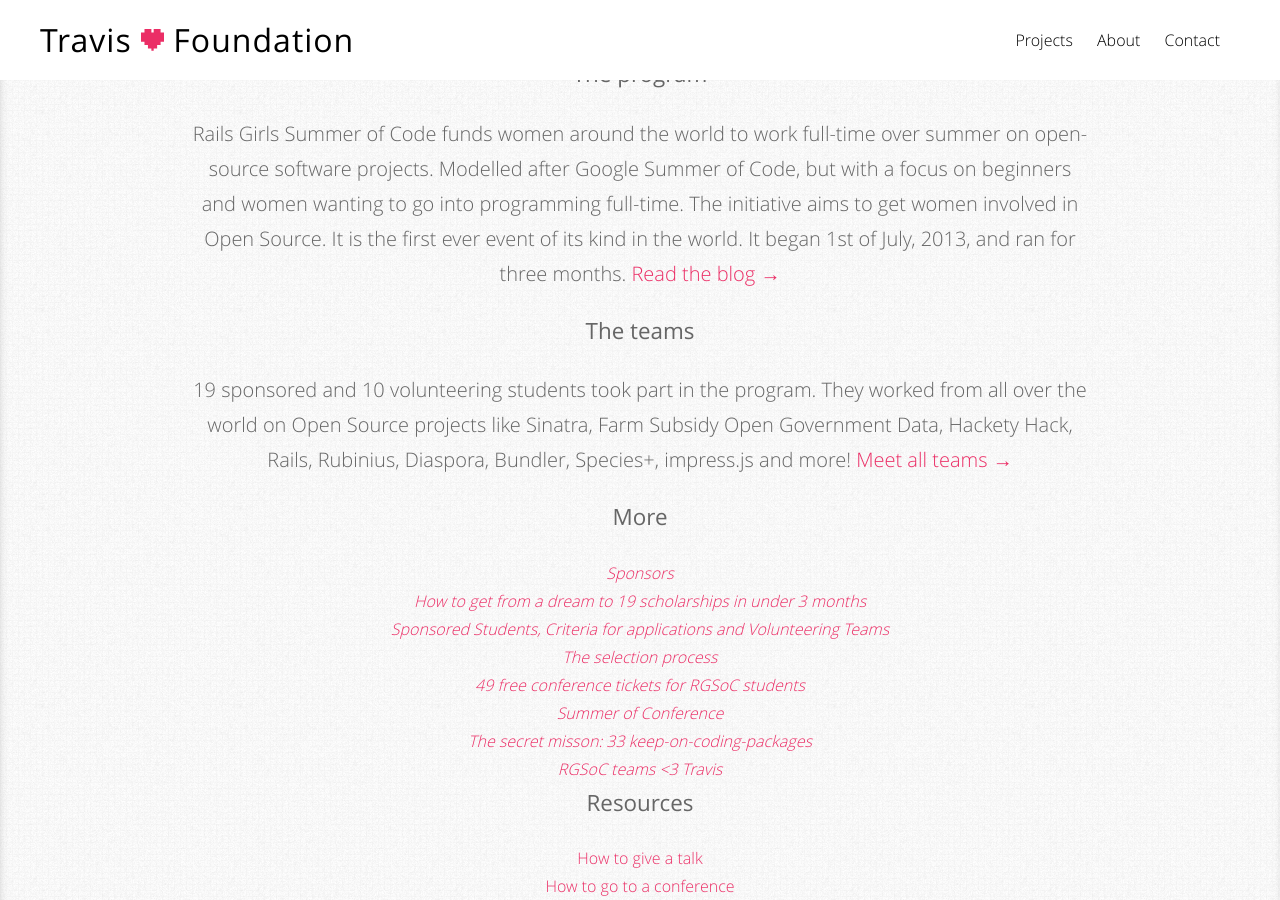
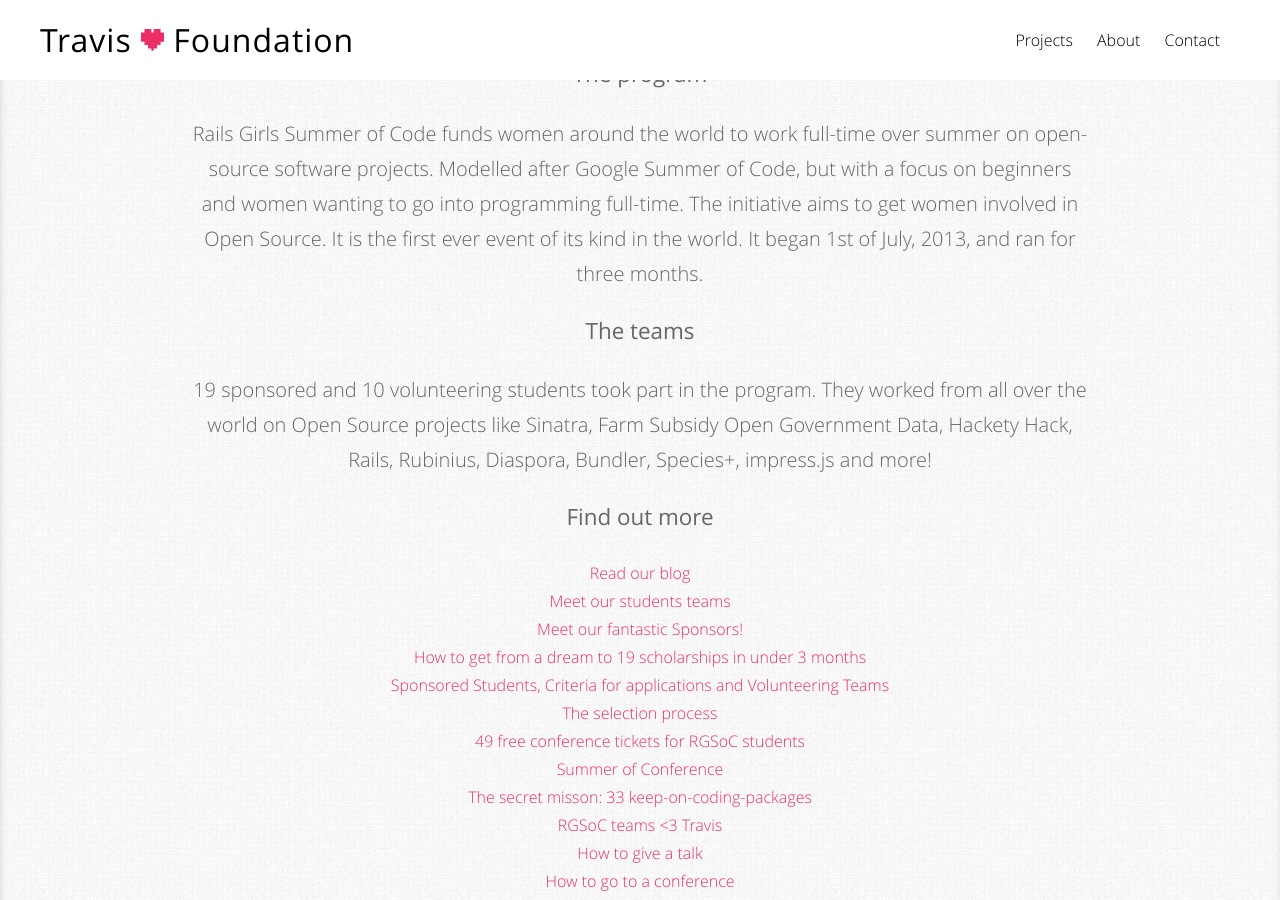
Before and after one commit to travis-ci/travis-foundation, a Jekyll site: the page built from rgsoc.html, in a window 1280 px wide and 900 px high, scrolled down 507 px. Built offline with Jekyll 4.4.1, drawn with Linux system fonts in a browser that asks for light colours; nearby versions of some CDN libraries.

Commit message:
join links lists, remove <i> tags

```diff
--- a/rgsoc.html
+++ b/rgsoc.html
@@ -13,47 +13,48 @@ layout: default
       The program
     </h3>
     <p>
-      Rails Girls Summer of Code funds women around the world to work full-time over summer on open-source software projects. Modelled after Google Summer of Code, but with a focus on beginners and women wanting to go into programming full-time. The initiative aims to get women involved in Open Source. It is the first ever event of its kind in the world. It began 1st of July, 2013, and ran for three months. <a href="http://railsgirlssummerofcode.org/blog">Read the blog &rarr;</a>
+      Rails Girls Summer of Code funds women around the world to work full-time over summer on open-source software projects. Modelled after Google Summer of Code, but with a focus on beginners and women wanting to go into programming full-time. The initiative aims to get women involved in Open Source. It is the first ever event of its kind in the world. It began 1st of July, 2013, and ran for three months.
     </p>
     <h3>
       The teams
     </h3>
     <p>
-      19 sponsored and 10 volunteering students took part in the program. They worked from all over the world on Open Source projects like Sinatra, Farm Subsidy Open Government Data, Hackety Hack, Rails, Rubinius, Diaspora, Bundler, Species+, impress.js and more! <a href="http://teams.railsgirlssummerofcode.org/teams">Meet all teams &rarr;</a>
+      19 sponsored and 10 volunteering students took part in the program. They worked from all over the world on Open Source projects like Sinatra, Farm Subsidy Open Government Data, Hackety Hack, Rails, Rubinius, Diaspora, Bundler, Species+, impress.js and more!
     </p>
     <h3>
-      More
+      Find out more
     </h3>
     <ul>
       <li>
-        <a href="http://railsgirlssummerofcode.org/sponsors-thanks/"><i>Sponsors</i></a>
+        <a href="http://railsgirlssummerofcode.org/blog">Read our blog</a>
       </li>
       <li>
-        <a href="http://about.travis-ci.org/blog/2013-09-05-travis-and-rails-girls-summer-of-code/"><i>How to get from a dream to 19 scholarships in under 3 months</i></a>
+        <a href="http://teams.railsgirlssummerofcode.org/teams">Meet our students teams</a>
       </li>
       <li>
-        <a href="http://railsgirlssummerofcode.org/students/"><i>Sponsored Students, Criteria for applications and Volunteering Teams </i></a>
+        <a href="http://railsgirlssummerofcode.org/sponsors-thanks/">Meet our fantastic Sponsors!</a>
       </li>
       <li>
-        <a href="http://railsgirlssummerofcode.org/blog/rails-girls-summer-of-code-teams-announced/"><i>The selection process </i></a>
+        <a href="http://about.travis-ci.org/blog/2013-09-05-travis-and-rails-girls-summer-of-code/">How to get from a dream to 19 scholarships in under 3 months</a>
       </li>
       <li>
-        <a href="http://railsgirlssummerofcode.org/conferences/"><i>49 free conference tickets for RGSoC students </i></a>
+        <a href="http://railsgirlssummerofcode.org/students/">Sponsored Students, Criteria for applications and Volunteering Teams</a>
       </li>
       <li>
-        <a href="http://railsgirlssummerofcode.org/blog/Summer_of/"><i>Summer of Conference</i></a>
+        <a href="http://railsgirlssummerofcode.org/blog/rails-girls-summer-of-code-teams-announced/">The selection process</a>
       </li>
       <li>
-        <a href="http://railsgirlssummerofcode.org/blog/packages"><i>The secret misson: 33 keep-on-coding-packages </i></a>
+        <a href="http://railsgirlssummerofcode.org/conferences/">49 free conference tickets for RGSoC students</a>
       </li>
       <li>
-        <a href="http://inchworms.net/travis"><i>RGSoC teams <3 Travis </i></a>
+        <a href="http://railsgirlssummerofcode.org/blog/Summer_of/">Summer of Conference</a>
       </li>
-    </ul>
-    <h3>
-      Resources
-    </h3>
-    <ul>
+      <li>
+        <a href="http://railsgirlssummerofcode.org/blog/packages">The secret misson: 33 keep-on-coding-packages</a>
+      </li>
+      <li>
+        <a href="http://inchworms.net/travis">RGSoC teams <3 Travis</a>
+      </li>
       <li>
         <a href="http://railsgirlssummerofcode.org/blog/talk/">How to give a talk</a>
       </li>
```
Also changed, not shown: 1 other file.
